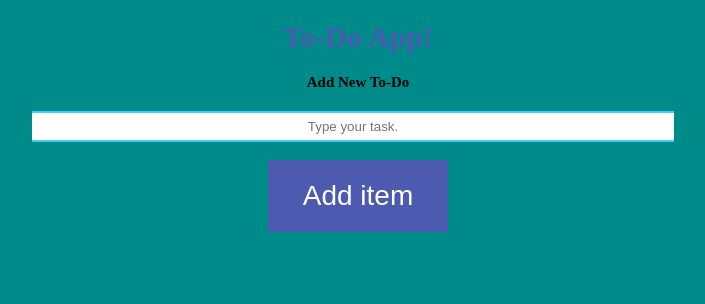
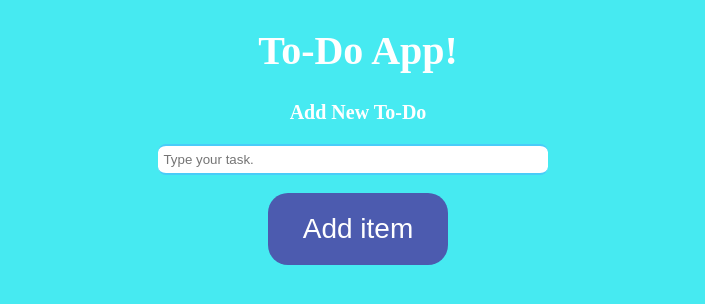
Before and after one commit to hakancaliskan95/coreToDoApp, a React app in the folder Todo.UI/: page / in a window 1280 px wide. Shown: the top 304 px of the page, without its empty margins (282-987 px from the left). Built offline with nearby package versions, Linux system fonts and the light colour scheme.

Commit message:
-Arayüzde bir takım iyileştirmeler yapıldı. -Enter tuşuyla input girilmesi sağlandı.

```diff
--- a/Todo.UI/src/components/NewToDo.jsx
+++ b/Todo.UI/src/components/NewToDo.jsx
@@ -12,6 +12,7 @@
 
         this._addTodoHandler = this._addTodoHandler.bind(this);
         this._onTodoItemNameChanged = this._onTodoItemNameChanged.bind(this);
+        this._handleKeyPress = this._handleKeyPress.bind(this);
     }
 
     _addTodoHandler() {
@@ -26,6 +27,11 @@
             }
 
     }
+   _handleKeyPress  (e)  {
+       if(e.keycode === 13 || e.which === 13){
+           this._addTodoHandler();
+       }
+   }
 
 
     _onTodoItemNameChanged(e) {
@@ -37,7 +43,7 @@
             <div className="test">
                 <h1 className="main-title">To-Do App!</h1>
                 <h2 className = "input-title">Add New To-Do</h2>
-                <input className="input" type="text" placeholder="Type your task." value={this.state.todoItemName} onChange={this._onTodoItemNameChanged} /><br /><br />
+                <input className="input" type="text" placeholder="Type your task." value={this.state.todoItemName} onChange={this._onTodoItemNameChanged} onKeyPress={this._handleKeyPress} /><br /><br />
                 <button className="button" type="button" onClick={this._addTodoHandler}>Add item</button>
             </div>
 
--- a/Todo.UI/src/css/index.css
+++ b/Todo.UI/src/css/index.css
@@ -1,13 +1,14 @@
 .main-title{
-    color: darkblue;
+    color: white;
     text-align: center;
-    font-size: 20px;
+    font-size: 40px;
 }
 
 .button {
     position: relative;
     background-color: rgb(76, 91, 175);
     border: none;
+    border-radius: 20px;
     font-size: 28px;
     color: #FFFFFF;
     padding: 20px;
@@ -41,102 +42,44 @@
 }
 
 .input {
-    width: 50%;
+
     border: none;
     border-top: 2px solid rgba(73, 204, 249, 1.0);
     border-bottom: 2px solid rgba(73, 204, 249, 1.0);
     margin-right: 10px;
     padding: 5px;
     line-height: 17px;
+    border-radius: 8px;
+    width: 30%;
+    -webkit-transition: width .35s ease-in-out;
+    transition: width .35s ease-in-out;
 }
 .input:focus {
+    width: 50%;
     outline: none;
-    border: none;
-    border-top: 2px solid rgba(73, 204, 249, 1.0);
-    border-bottom: 2px solid rgba(73, 204, 249, 1.0);
+    border: 4px black;
   }
-
-.main-title{
-    color: rgb(76, 91, 175);
-    font-size: 30px;
-}
-ul{
-    background:  #3399ff;
-    padding: 20px;
-    width: 40%;
-}
-ul li{
-    background: #cce5ff;
+.todos-item{
+    background: white;
     margin: 5px;
     width: 30%;
+    padding: 10px;
+    border-radius: 10px;
 }
 
 .input-title{
-    font-size: 15px;
+    color: white;
+    font-size: 20px;
     margin: 20px 0;
 }
-*{
+.test{
     text-align: center;
 }
 
 body{
-    background-color:darkcyan;
-}
-.navi-menu
-{
-	list-style-type: none;
-	margin: 0;
-	padding: 0;
-	overflow: hidden;
-	background-color: rgb(201, 204, 30);
-	position: -webkit-sticky;
-	position: sticky;
-    top:0;
-    width: 100%;
-}
-.dropdown-content
-{
-	display:none;
-	position:absolute;
-	background-color: #f9f9f9;
-	min-width: 160px;
-	box-shadow: 0px 8px 16px 0px rgba(0,0,0,0.2);
-	z-index: 1;
+    background-color: #46eaf1;
 }
 
-.dropdown-content a
-{
-	color:black;
-	padding: 12px 16px;
-	text-decoration: none;
-	display: block;
-	text-align: left;
+.todos-list{
+    list-style-type: upper-roman;
 }
-
-dropdown-content a:hover {background-color: #f1f1f1}
-
-.dropdown:hover .dropdown-content
-{
-	display: block;
-}
-li
-{
-	float: left;
-}
-
-li a, .dropbtn
-{
-	display:block;
-	color: white;
-	text-align:center;
-	padding: 14px 16px;
-	text-decoration: none;
-}
-li a:hover, .dropdown:hover .dropbtn
-{
-	background-color: red;
-}
-li.dropdown
-{
-	display: inline-block;
-}
```
